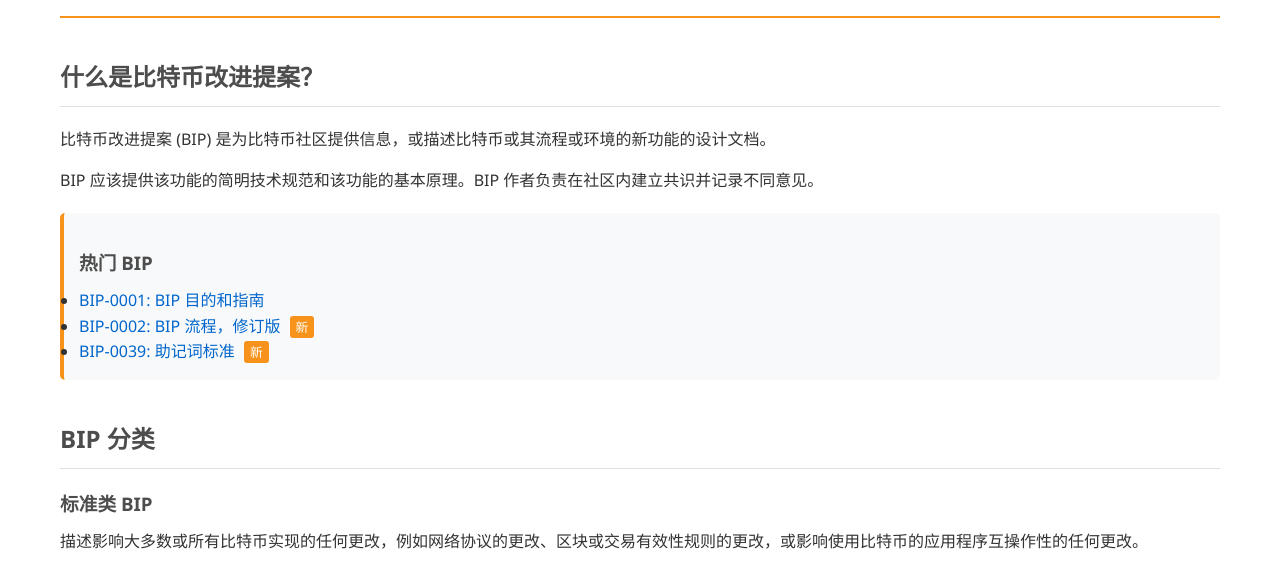
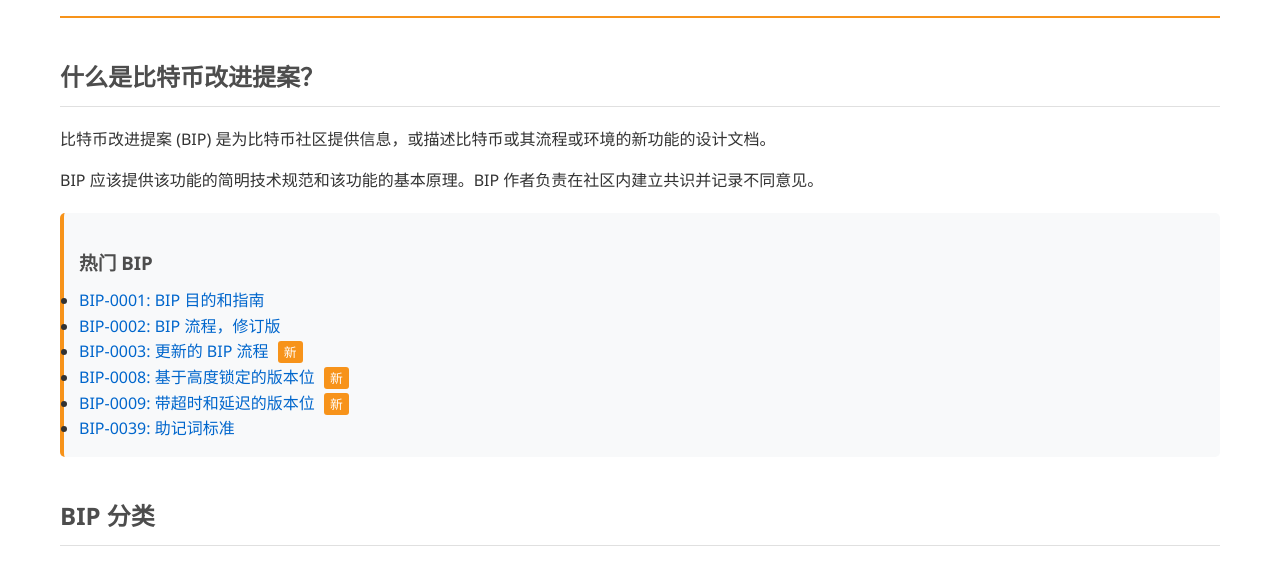
Before and after one commit to lovexw/btc-bips-cn, a website: page index.html in a window 1280 px wide. Shown: the part 154-717 px from the top of the page. Drawn offline with Linux system fonts and the light colour scheme.

Commit message:
更新：完善首页热门 BIP 列表

```diff
--- a/index.html
+++ b/index.html
@@ -23,8 +23,11 @@
         <h3>热门 BIP</h3>
         <ul>
           <li><a href="bip-translations/bip-0001.html">BIP-0001: BIP 目的和指南</a></li>
-          <li><a href="bip-translations/bip-0002.html">BIP-0002: BIP 流程，修订版</a> <span class="new-badge">新</span></li>
-          <li><a href="bip-translations/bip-0039.html">BIP-0039: 助记词标准</a> <span class="new-badge">新</span></li>
+          <li><a href="bip-translations/bip-0002.html">BIP-0002: BIP 流程，修订版</a></li>
+          <li><a href="bip-translations/bip-0003.html">BIP-0003: 更新的 BIP 流程</a> <span class="new-badge">新</span></li>
+          <li><a href="bip-translations/bip-0008.html">BIP-0008: 基于高度锁定的版本位</a> <span class="new-badge">新</span></li>
+          <li><a href="bip-translations/bip-0009.html">BIP-0009: 带超时和延迟的版本位</a> <span class="new-badge">新</span></li>
+          <li><a href="bip-translations/bip-0039.html">BIP-0039: 助记词标准</a></li>
         </ul>
       </div>
     </section>
```
